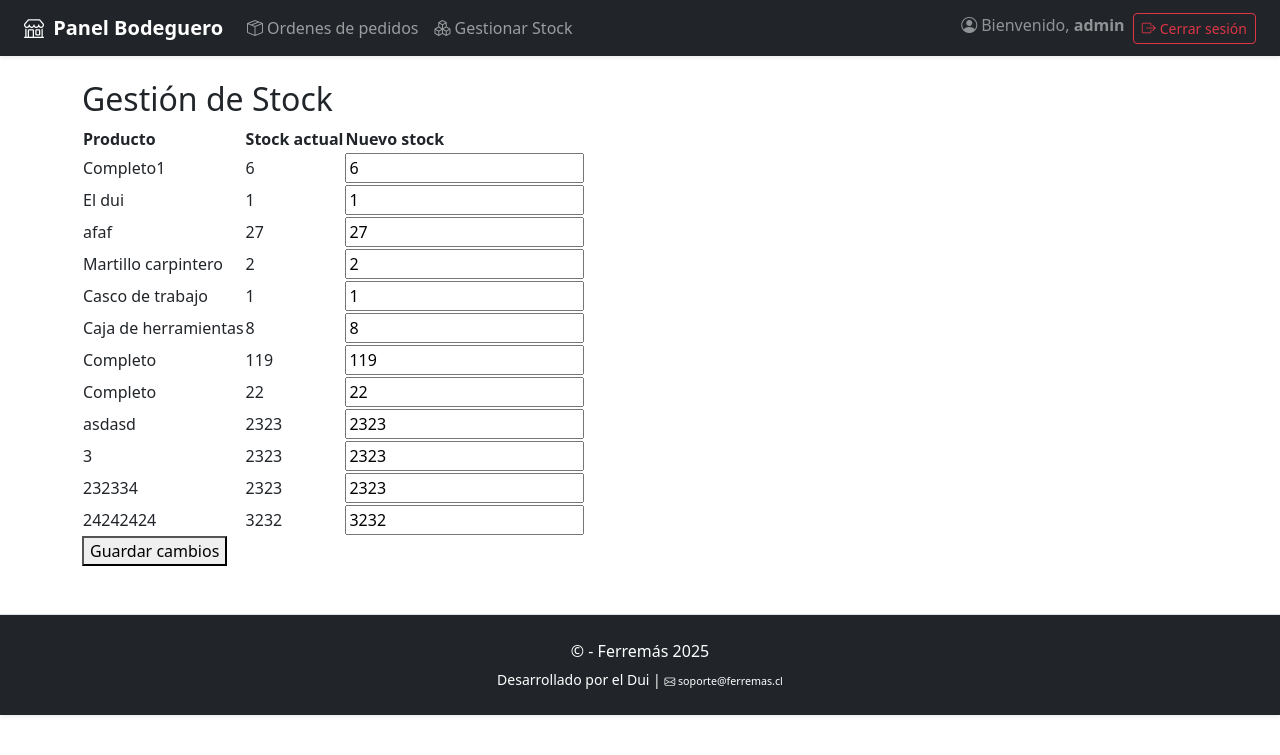
After one commit to Liuflee/ferremas, a Django app: page /bodegueroapp/gestionar_stock/ in a window 1280 px wide. The commit adds this page. Shown: the top 755 px of the page. Run offline with Django 5.2, Linux system fonts and the light colour scheme; a user stored in the database is signed in; data comes from the database, SQL or seed files in the repository; both versions use the stored data as it was after the commit.

Commit message:
Agregar vista y plantilla para gestionar stock de productos

```diff
--- a/bodegueroapp/templates/base_bodeguero.html
+++ b/bodegueroapp/templates/base_bodeguero.html
@@ -15,11 +15,20 @@
     </a>
 
     <div class="collapse navbar-collapse">
+
+
         <ul class="navbar-nav me-auto">
             <li class="nav-item">
                 <a class="nav-link {% if request.resolver_match.url_name == 'ordenes' %}active fw-bold text-warning{% endif %}"
                     href="{% url 'pedidos_para_despacho' %}">
                     <i class="bi bi-box-seam me-1"></i>Ordenes de pedidos
+                </a>
+            </li>
+
+            <li class="nav-item">
+                <a class="nav-link {% if request.resolver_match.url_name == 'gestionar_stock' %}active fw-bold text-warning{% endif %}"
+                    href="{% url 'gestionar_stock_productos' %}">
+                    <i class="bi bi-boxes me-1"></i>Gestionar Stock
                 </a>
             </li>
         </ul>
@@ -55,7 +64,7 @@
 <footer class="bg-dark text-white text-center py-4 mt-5 border-top shadow-sm">
     <div class="container">
         <p class="mb-1">&copy; {{ year }} - Ferremás 2025</p>
-        <small>Desarrollado el Dui | <small><small><i class="bi bi-envelope"></i> soporte@ferremas.cl</small>
+        <small>Desarrollado por el Dui | <small><small><i class="bi bi-envelope"></i> soporte@ferremas.cl</small>
 
 </small>
     </div>
--- /dev/null
+++ b/bodegueroapp/templates/bodegueroapp/gestionar_stock.html
@@ -0,0 +1,33 @@
+{% extends 'base_bodeguero.html' %}
+{% load static %}
+
+{% block content %}
+<h2>Gestión de Stock</h2>
+
+<form method="POST">
+    {% csrf_token %}
+    <table>
+        <thead>
+            <tr>
+                <th>Producto</th>
+                <th>Stock actual</th>
+                <th>Nuevo stock</th>
+            </tr>
+        </thead>
+        <tbody>
+            {% for producto in productos %}
+                <tr>
+                    <td>{{ producto.nombre }}</td>
+                    <td>{{ producto.stock }}</td>
+                    <td>
+                        <input type="number" name="stock_{{ producto.id }}" value="{{ producto.stock }}" min="0">
+                    </td>
+                </tr>
+            {% endfor %}
+        </tbody>
+    </table>
+
+    <button type="submit">Guardar cambios</button>
+</form>
+
+{% endblock %}
--- a/bodegueroapp/urls.py
+++ b/bodegueroapp/urls.py
@@ -7,6 +7,8 @@ urlpatterns = [
     path('pedidos_despacho/<int:pedido_id>/', views.generar_orden_despacho, name='generar_orden_despacho'),
     path('preparar_pedido/<int:pedido_id>/', views.preparar_pedido, name='preparar_pedido'),
     path('verificar_stock/<int:pedido_id>/', views.verificar_stock, name='verificar_stock'),
+    path('gestionar_stock/', views.gestionar_stock_productos, name='gestionar_stock_productos'),
+
 
 
 ]
--- a/bodegueroapp/views.py
+++ b/bodegueroapp/views.py
@@ -37,17 +37,25 @@ Esta vista prepara un pedido para despacho, cambiando su estado a "en_preparacio
 @login_required
 @user_passes_test(es_bodeguero)
 def preparar_pedido(request, pedido_id):
-    #Esta vista prepara un pedido para despacho
     pedido = get_object_or_404(Pedido, id=pedido_id)
 
     if pedido.estado != 'aprobado':
         messages.error(request, 'El pedido no está en estado aprobado para preparar.')
         return redirect('pedidos_para_despacho')
+
     # Verificar stock antes de preparar
     stock_suficiente, mensaje = verificar_stock(pedido)
     if not stock_suficiente:
         messages.error(request, mensaje)
         return redirect('pedidos_para_despacho')
+
+    # Descontar stock
+    for item in pedido.items.all():
+        producto = item.producto
+        producto.stock -= item.cantidad
+        producto.save()
+
+    # Cambiar estado del pedido
     pedido.estado = 'en_preparacion'
     pedido.save()
 
@@ -82,3 +90,25 @@ def generar_orden_despacho(request, pedido_id):
         'pedido': pedido,
         'form': form
     })
+
+@login_required
+@user_passes_test(es_bodeguero)
+def gestionar_stock_productos(request):
+    productos = Producto.objects.all()
+
+    if request.method == 'POST':
+        for producto in productos:
+            nuevo_stock = request.POST.get(f'stock_{producto.id}')
+            if nuevo_stock is not None:
+                try:
+                    nuevo_stock = int(nuevo_stock)
+                    if nuevo_stock >= 0:
+                        producto.stock = nuevo_stock
+                        producto.save()
+                except ValueError:
+                    messages.error(request, f'Stock inválido para {producto.nombre}.')
+
+        messages.success(request, 'Stock actualizado correctamente.')
+        return redirect('gestionar_stock_productos')
+
+    return render(request, 'bodegueroapp/gestionar_stock.html', {'productos': productos})
--- a/tienda/templates/base.html
+++ b/tienda/templates/base.html
@@ -89,10 +89,12 @@
 
             </li>
         <!-- estado pedidos -->
+        {% if user.is_authenticated %}
         <li class="nav-item">
             <a class="nav-link nav-link-custom" href="{% url 'estado_pedidos' %}"><i class="bi bi-box-fill me-1"></i>Estado de pedidos</a>
         </li>
         <li class="nav-item">
+        {% endif %}
         {% if user.is_authenticated %}
             <a class="nav-link nav-link-custom" href="/logout/"><i class="bi bi-person-fill me-1"></i>Cerrar sesión</a>
         {% else %}
--- a/tienda/views.py
+++ b/tienda/views.py
@@ -144,7 +144,7 @@ class CustomLoginView(LoginView):
         if user.is_superuser:
             return reverse('panel_productos')  # Redirige a la vista del administrador
         elif user.groups.filter(name='Vendedor').exists():
-            return reverse('bodega')  # Vista principal del vendedor
+            return reverse('productos_bodega')  # Vista principal del vendedor
         elif user.groups.filter(name='Bodeguero').exists():
             return reverse('pedidos_para_despacho')  # Vista del bodeguero
         elif user.groups.filter(name='Contador').exists():
@@ -358,7 +358,7 @@ def webpay_respuesta(request):
                 precio_unitario=precio_unitario,
             )
 
-            producto.stock -= cantidad
+
             producto.save()
 
         messages.success(request, "¡Pago realizado y pedido registrado exitosamente!")
--- a/vendedorapp/templates/base_vendedor.html
+++ b/vendedorapp/templates/base_vendedor.html
@@ -63,7 +63,7 @@
 <footer class="bg-dark text-white text-center py-4 mt-5 border-top shadow-sm">
     <div class="container">
         <p class="mb-1">&copy; {{ year }} - Ferremás 2025</p>
-        <small>Desarrollado el Dui | <small><small><i class="bi bi-envelope"></i> soporte@ferremas.cl</small>
+        <small>Desarrollado por el Dui | <small><small><i class="bi bi-envelope"></i> soporte@ferremas.cl</small>
 
 </small>
     </div>
```
Also changed, not shown: db.sqlite3.
